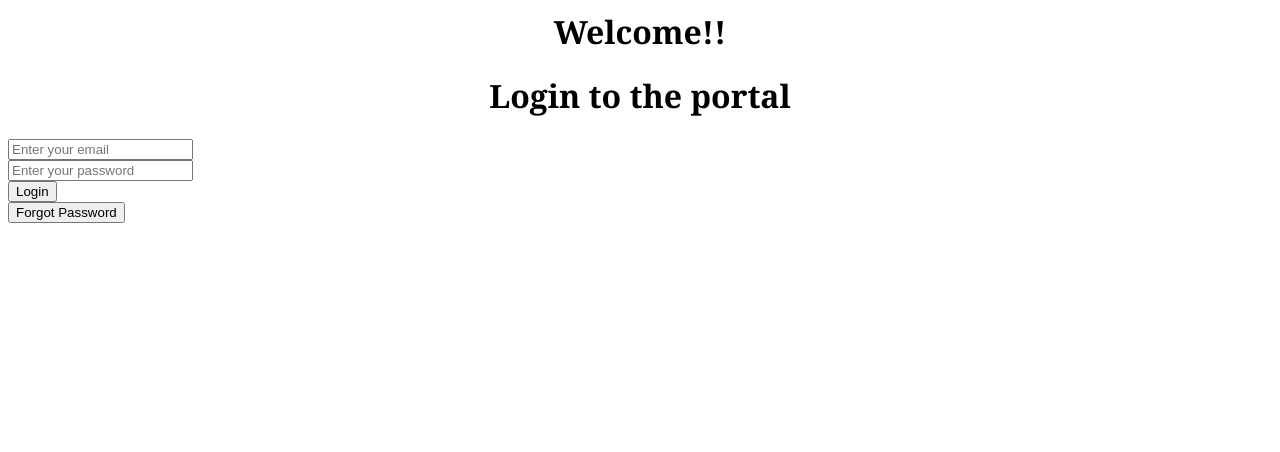
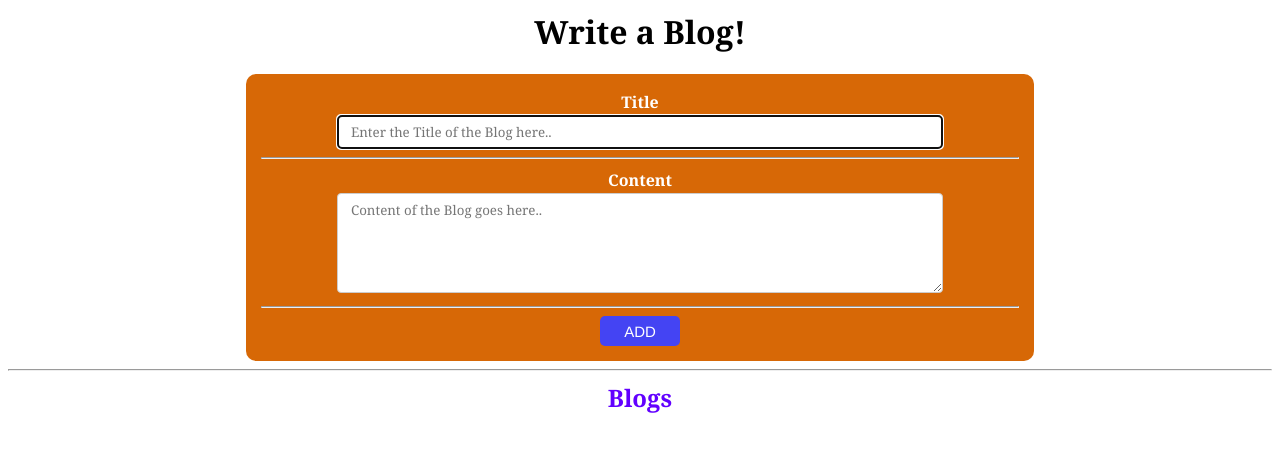
Before and after one commit to poornendraparouha/Blogging-App, a React (Create React App) app: page / in a window 1280 px wide. Shown: the top 452 px of the page. Built offline with nearby package versions, Linux system fonts and the light colour scheme; the HTML template or start-up script is replaced by a standard one.

Commit message:
removed login pages

```diff
--- a/src/App.js
+++ b/src/App.js
@@ -1,24 +1,10 @@
-// import Blog from "./Components/Blog";
-import { useState } from "react";
-import Login from "./Components/loginPage";
-import Reset from "./Components/resetPassword";
+import Blog from "./Components/Blog";
 
 function App() {
-const [form, setForm] = useState("Login");
-
   return (
-    <div className="App">
-      <h1>Welcome!!</h1>
-    {form === "Login"? <Login/> : <Reset/> }
-    <br/>
-    <button onClick={()=>{setForm(form === "Login"? "Reset" : "Login")}}>
-      {form === "Login"? "Forgot Password" : "Back to Login" }
-    </button>
-
-    </div>
-    // <>
-    //   <Blog />
-    // </>
+    <>
+      <Blog />
+    </>
   );
 }
 
--- a/src/Components/loginPage.js
+++ /dev/null
@@ -1,40 +0,0 @@
-import { useState } from "react";
-import useLocalStorage from "./useLocalStorage";
-
-export default function Login(){
-    // const [email, setEmail] = useState("");
-    const [password, setPassword] = useState("");
-    const {email, setEmail} = useLocalStorage();
-
-        // useEffect (()=>{
-    //     const email = localStorage.getItem("email");
-
-    //     if(email){
-    //         setEmail(email);
-    //     }
-    // },[]);
-
-    // useEffect(()=>{
-    //     localStorage.setItem("email", email);
-    // },[email]);
-
-    return(
-        <>
-        <h1>Login to the portal</h1>
-        <input
-        placeholder="Enter your email"
-        value={email}
-        onChange={(e) => setEmail(e.target.value)}
-        />
-        <br/>
-        <input
-        placeholder="Enter your password"
-        type="password"
-        value={password}
-        onChange={(e) => setPassword(e.target.value)}
-        />
-        <br/>
-        <button>Login</button>
-        </>
-    )
-}
--- a/src/Components/resetPassword.js
+++ /dev/null
@@ -1,34 +0,0 @@
-// import { useEffect, useState } from "react";
-import useLocalStorage from "./useLocalStorage";
-
-export default function Reset(){
-    // const [email, setEmail] = useState("");
-    const {email, setEmail} = useLocalStorage();
-
-
-    // useEffect (()=>{
-    //     const email = localStorage.getItem("email");
-
-    //     if(email){
-    //         setEmail(email);
-    //     }
-    // },[]);
-
-    // useEffect(()=>{
-    //     localStorage.setItem("email", email);
-    // },[email]);
-
-    return(
-        <>
-        <h1>Reset Your Password</h1>
-        <input
-        placeholder="Enter your email"
-        value={email}
-        onChange={(e) => setEmail(e.target.value)}
-        />
-        <br/>
-        <button >Continue</button>
-        <br/>
-        </>
-    )
-}
--- a/src/Components/useLocalStorage.js
+++ /dev/null
@@ -1,22 +0,0 @@
-import { useState, useEffect } from "react";
-
-
-export default function useLocalStorage (){
-    const [email, setEmail] = useState("");
-
-    useEffect (()=>{
-        const email = localStorage.getItem("email");
-
-        if(email){
-            setEmail(email);
-        }
-    },[]);
-
-    useEffect(()=>{
-        localStorage.setItem("email", email);
-    },[email]);
-
-    return {
-        email, setEmail
-    }
-}
```
